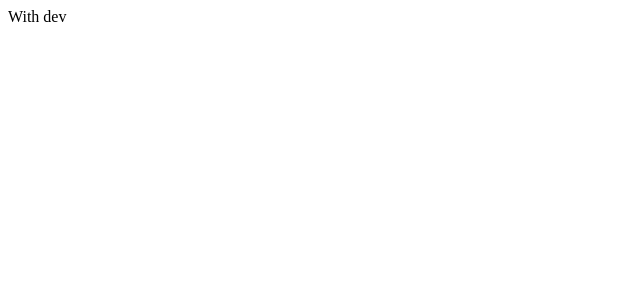
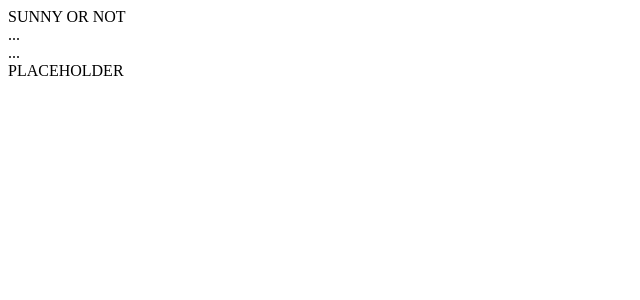
Before and after one commit to f0kuz/sunnyornot, a React (Create React App) app: page / in a window 1280 px wide. Shown: the top 300 px of the page, without its empty margins (0-640 px from the left). Built offline with nearby package versions, Linux system fonts and the light colour scheme.

Commit message:
prepare basic app structure

```diff
--- a/src/App.js
+++ /dev/null
@@ -1,9 +0,0 @@
-import React, { Component } from "react";
-
-class App extends Component {
-  render() {
-    return <div>With dev</div>;
-  }
-}
-
-export default App;
--- /dev/null
+++ b/src/app/app.js
@@ -0,0 +1,18 @@
+import React, { Component, Fragment } from "react";
+
+class App extends Component {
+  render() {
+    return (
+      <Fragment>
+        <header id="app-header">SUNNY OR NOT</header>
+        <main>
+          <section id="main-day">...</section>
+          <section id="next-days">...</section>
+        </main>
+        <footer id="app-footer">PLACEHOLDER</footer>
+      </Fragment>
+    );
+  }
+}
+
+export default App;
--- a/src/index.js
+++ b/src/index.js
@@ -1,5 +1,5 @@
 import React from "react";
 import ReactDOM from "react-dom";
-import App from "./App";
+import App from "./app/app";
 
 ReactDOM.render(<App />, document.getElementById("root"));
```
Also changed, not shown: 1 other file (tests, documents, lock files or other folders).
